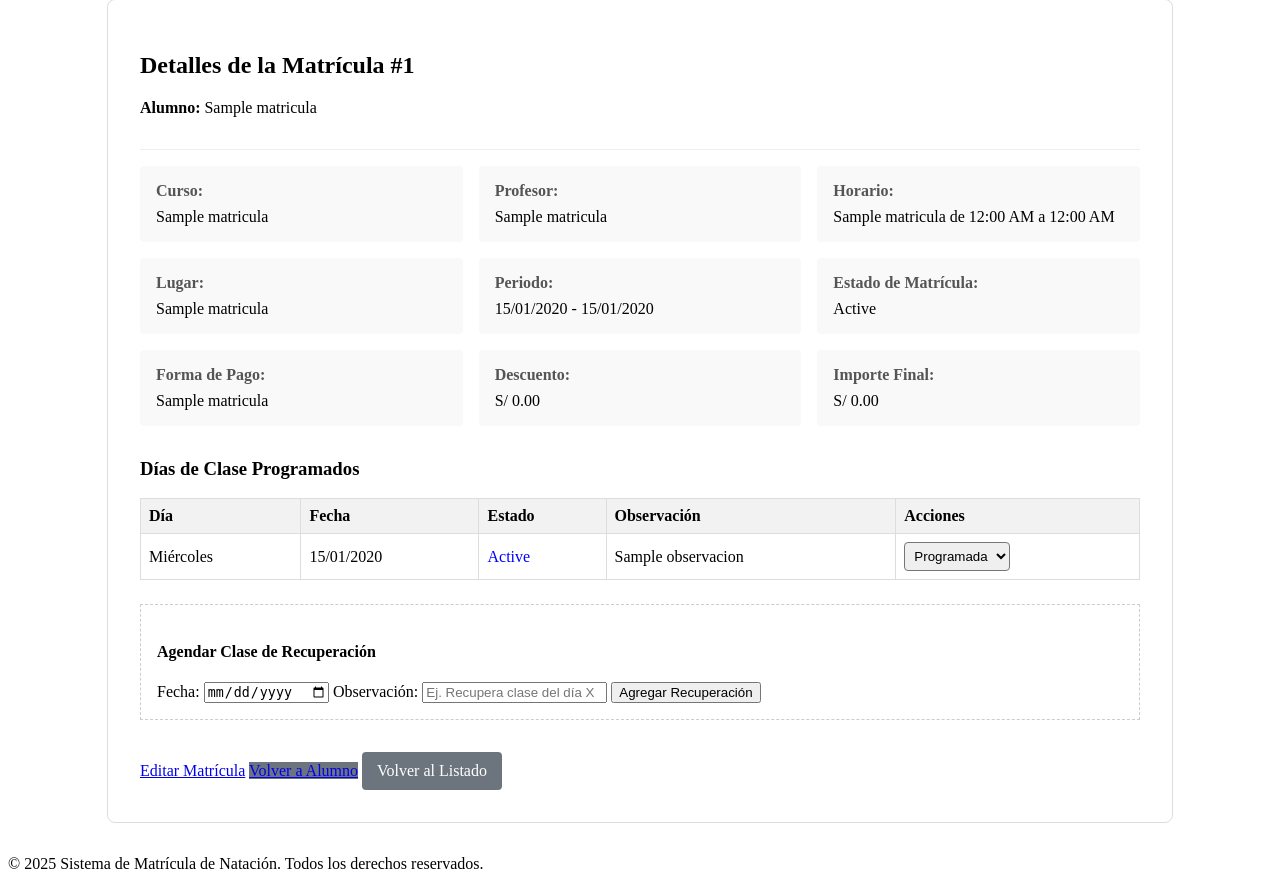
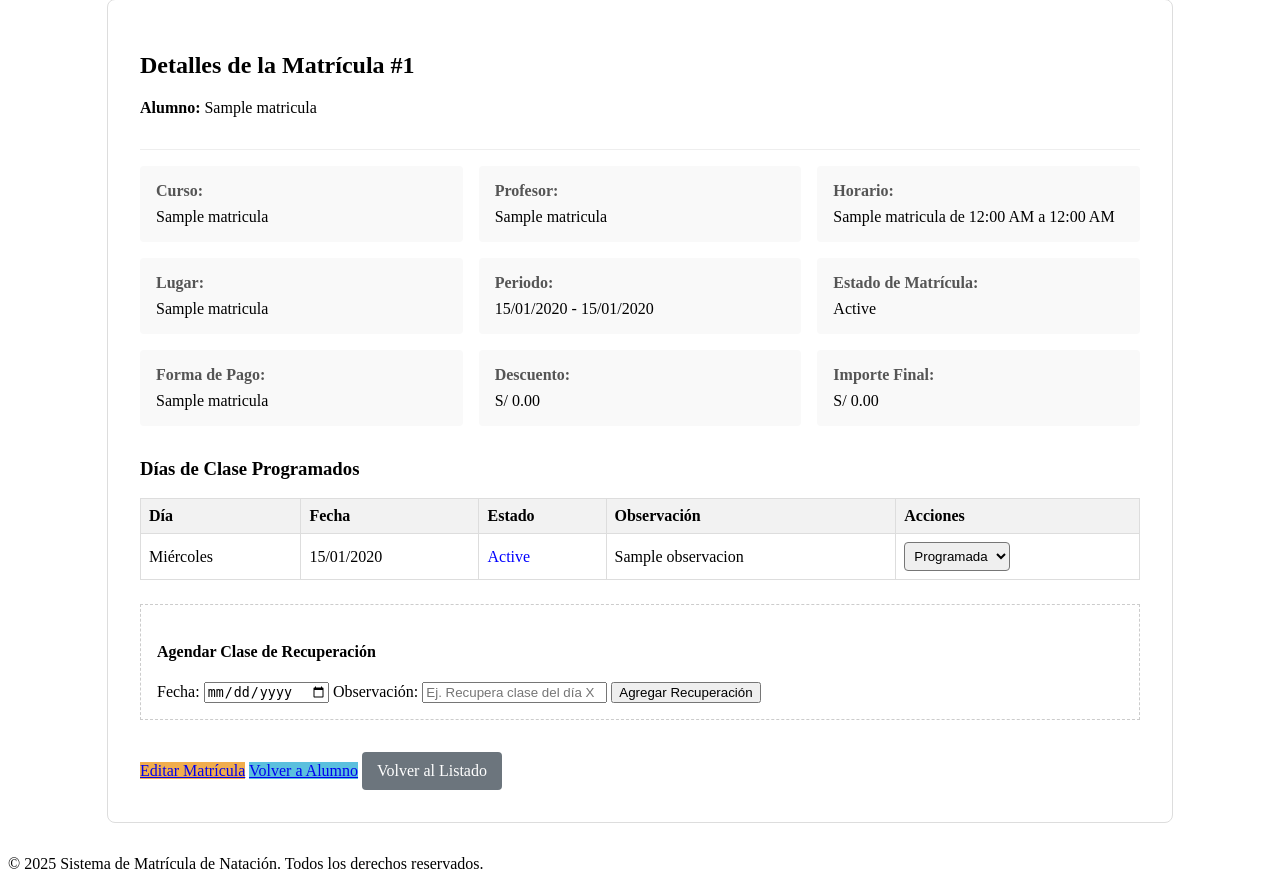
Before and after one commit to miguel-ls/natacion, a PHP site: template src/views/matriculas/show.php in a window 1280 px wide. Shown: the part 118-1007 px from the top of the page. Run offline with PHP 8.4, Linux system fonts and the light colour scheme; most values are stand-ins (such as "Sample title", 1, 10 or a date in 2020); some libraries are stand-ins or nearby versions.

Commit message:
style: Change 'Back to Student' button color to blue
- Changes the button class from `btn-secondary` to `btn-info` to match the color of other 'view' buttons.
- Adds the `btn-info` style to the enrollment details page.

```diff
--- a/src/views/matriculas/show.php
+++ b/src/views/matriculas/show.php
@@ -36,7 +36,8 @@ function get_spanish_day_name($date_str) {
 .status-recuperada { color: purple; }
 .status-programada { color: blue; }
 .btn-back { display: inline-block; margin-top: 2rem; background-color: #6c757d; color: white; padding: 10px 15px; text-decoration: none; border-radius: 4px; }
-.btn-secondary { background-color: #6c757d; }
+.btn-info { background-color: #5bc0de; }
+.btn-warning { background-color: #f0ad4e; }
 .action-select { padding: 5px; border-radius: 4px; }
 .recuperacion-form { margin-top: 1.5rem; padding: 1rem; border: 1px dashed #ccc; }
 </style>
@@ -130,7 +131,7 @@ function get_spanish_day_name($date_str) {
     </div>
 
     <a href="index.php?url=matriculas/edit&id=<?php echo $matricula['id_matricula']; ?>" class="btn btn-warning">Editar Matrícula</a>
-    <a href="index.php?url=alumnos/show&id=<?php echo $matricula['id_alumno']; ?>" class="btn btn-secondary">Volver a Alumno</a>
+    <a href="index.php?url=alumnos/show&id=<?php echo $matricula['id_alumno']; ?>" class="btn btn-info">Volver a Alumno</a>
     <a href="index.php?url=matriculas" class="btn-back">Volver al Listado</a>
 </div>
 
```
